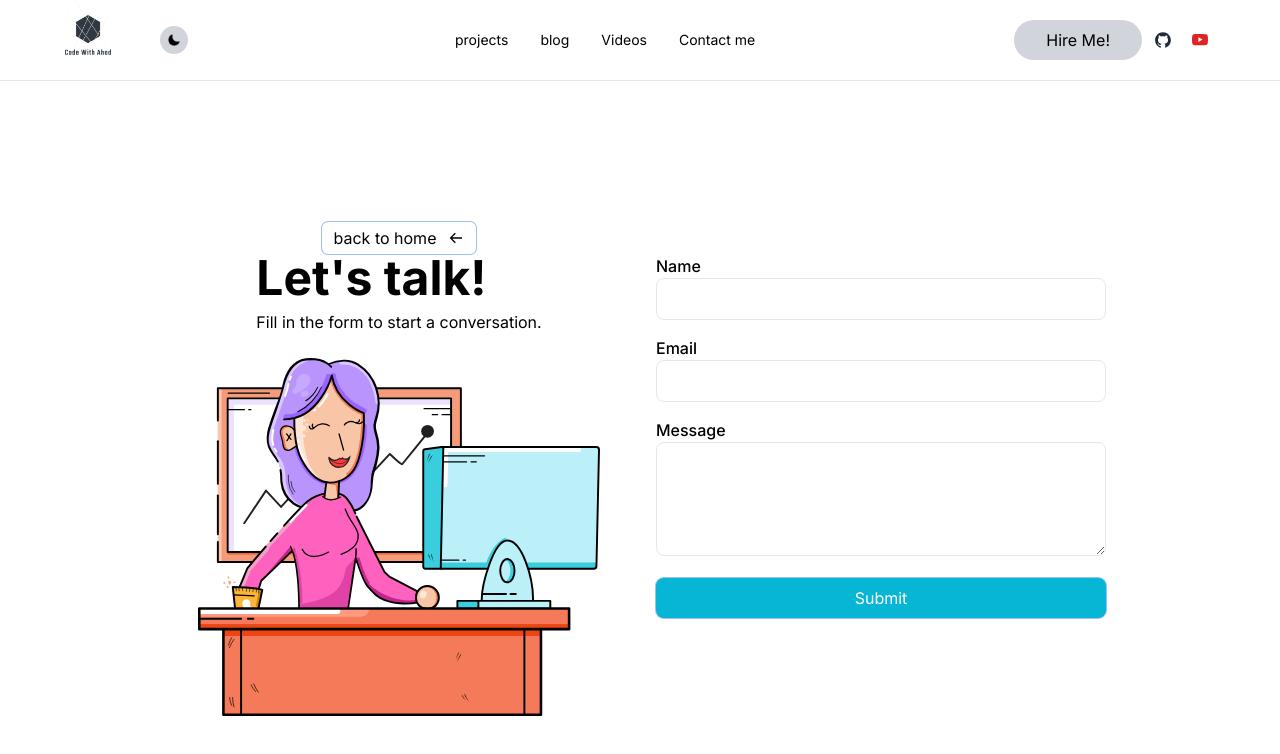
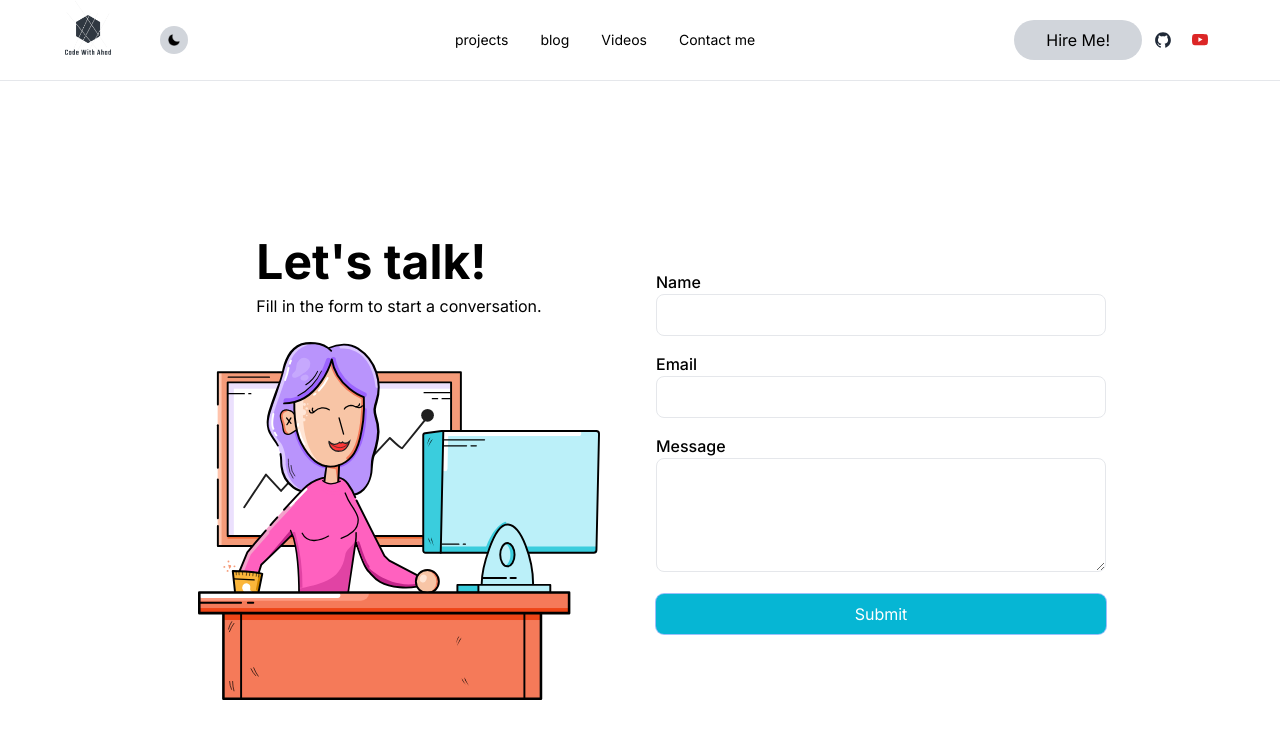
Before and after one commit to Abdulahadahmadi/codewithahad, a Next.js app: page /contact in a window 1280 px wide. Shown: the top 754 px of the page. Built offline with nearby package versions, Linux system fonts and the light colour scheme.

Commit message:
remove link

```diff
--- a/app/components/ContactForm.tsx
+++ b/app/components/ContactForm.tsx
@@ -6,11 +6,11 @@ import Image from 'next/image';
 import { BiArrowBack } from 'react-icons/bi';
 import Link from 'next/link';
 
-interface FormData {
-  name: string;
-  email: string;
-  message: string;
-}
+  interface FormData {
+    name: string;
+    email: string;
+    message: string;
+  }
 
 const ContactForm = () => {
   const [formData, setFormData] = useState<FormData>({
@@ -50,12 +50,6 @@ const ContactForm = () => {
   return (
     <div className="grid max-w-screen-xl gap-8 px-8 py-16 mx-auto rounded-lg md:grid-cols-2 md:px-12 lg:px-16 xl:px-32 my-10">
       <div className="flex flex-col justify-between items-center mt-56 md:mt-0">
-        <div className='flex flex-row-reverse justify-center items-center gap-2 ring-1 rounded-md px-3 py-1 hover:cursor-pointer hover:bg-cyan-500 hover:text-white'>
-          <Link href='/' passHref className='flex flex-row justify-center items-center gap-1 md:gap-3'>
-            <span>back to home</span>
-            <BiArrowBack />
-          </Link>
-        </div>
         <div className="space-y-2">
           <h2 className="text-4xl font-bold  lg:text-5xl">Let's talk!</h2>
           <div className="">Fill in the form to start a conversation.</div>
```
